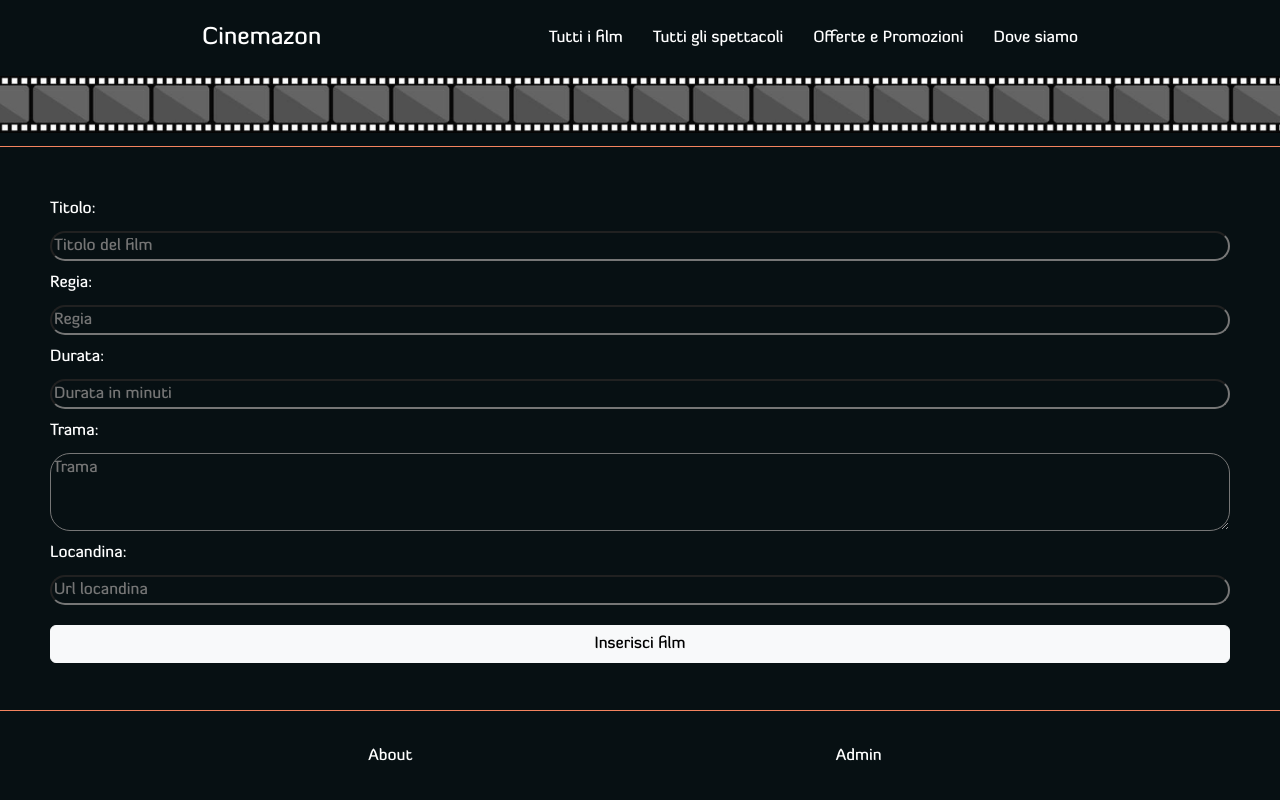
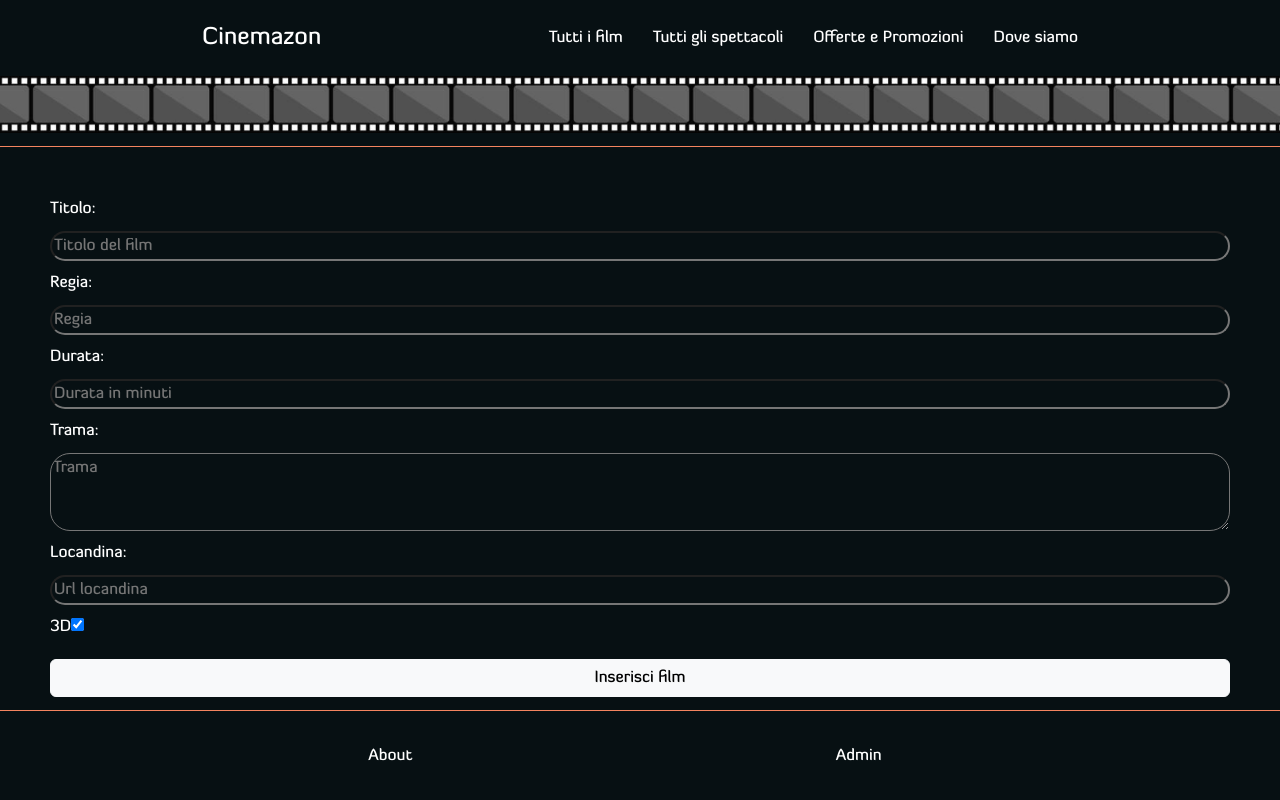
Before and after one commit to eleonora-84/CinemazonFE, a React (Vite) app: page /addmovies in a window 1280 px wide. Both pictures are taken after typing "Sample", "Sample", "5", "Sample", "Sample" into the empty fields and a click on the button "Inserisci film". Shown: the top 800 px of the page. Built offline with nearby package versions, Linux system fonts and the light colour scheme; no server answers.

Commit message:
css delete + impostazione checkbox

```diff
--- a/src/component/admin/AddMovies.jsx
+++ b/src/component/admin/AddMovies.jsx
@@ -8,6 +8,8 @@ const AddMovies = () => {
   const [duration, setDuration] = useState("");
   const [plot, setPlot] = useState("");
   const [moviePoster, setMoviePoster] = useState("");
+  const [threeD, setThreeD] = useState(false);
+  const [inserted, setInserted] = useState(false);
 
   const clearInputs = () => {
     setTitle("");
@@ -15,6 +17,11 @@ const AddMovies = () => {
     setDuration("");
     setPlot("");
     setMoviePoster("");
+  };
+
+  const handleCheck = () => {
+    setThreeD(!threeD);
+    console.log(threeD);
   };
 
   const handleAddMovie = (e) => {
@@ -25,8 +32,10 @@ const AddMovies = () => {
       duration: duration,
       plot: plot,
       moviePoster: moviePoster,
+      threeD: threeD,
     });
     clearInputs();
+    setInserted(true);
   };
 
   const addMovie = async (movie) => {
@@ -42,11 +51,14 @@ const AddMovies = () => {
   };
 
   return (
+    <div>
       <form className="addMoviesForm" onSubmit={handleAddMovie}>
         <label htmlFor="inputTitle">Titolo: </label>
         <input
           value={title}
-        onChange={(e) => setTitle(e.target.value)}
+          onChange={(e) => {
+            setTitle(e.target.value), setInserted(false);
+          }}
           type="text"
           id="inputTitle"
           placeholder="Titolo del film"
@@ -55,7 +67,9 @@ const AddMovies = () => {
         <label htmlFor="inputDirector">Regia: </label>
         <input
           value={director}
-        onChange={(e) => setDirector(e.target.value)}
+          onChange={(e) => {
+            setDirector(e.target.value), setInserted(false);
+          }}
           type="text"
           id="inputDirector"
           placeholder="Regia"
@@ -64,7 +78,9 @@ const AddMovies = () => {
         <label htmlFor="inputDuration">Durata: </label>
         <input
           value={duration}
-        onChange={(e) => setDuration(e.target.value)}
+          onChange={(e) => {
+            setDuration(e.target.value), setInserted(false);
+          }}
           type="number"
           id="inputDuration"
           placeholder="Durata in minuti"
@@ -73,7 +89,9 @@ const AddMovies = () => {
         <label htmlFor="inputPlot">Trama: </label>
         <textarea
           value={plot}
-        onChange={(e) => setPlot(e.target.value)}
+          onChange={(e) => {
+            setPlot(e.target.value), setInserted(false);
+          }}
           type="text"
           id="inputPlot"
           placeholder="Trama"
@@ -83,11 +101,23 @@ const AddMovies = () => {
         <label htmlFor="inputPoster">Locandina: </label>
         <input
           value={moviePoster}
-        onChange={(e) => setMoviePoster(e.target.value)}
+          onChange={(e) => {
+            setMoviePoster(e.target.value), setInserted(false);
+          }}
           type="text"
           id="inputMoviePoster"
           placeholder="Url locandina"
         />
+        <label htmlFor="input3D">
+          3D
+          <input
+            type="checkbox"
+            name="threeD"
+            value={threeD}
+            defaultChecked
+            onChange={handleCheck}
+          />
+        </label>
 
         {/* Mancano properties (3D, 4K, etc) */}
 
@@ -95,6 +125,8 @@ const AddMovies = () => {
           Inserisci film
         </Button>
       </form>
+      {inserted && <div className="inserted">Film inserito con successo!</div>}
+    </div>
   );
 };
 export default AddMovies;
--- a/src/component/admin/AddShows.jsx
+++ b/src/component/admin/AddShows.jsx
@@ -13,8 +13,8 @@ const AddShows = () => {
   const clearInputs = () => {
     setDay("");
     setTime("");
-    setMovie("");
-    setAuditorium("");
+    setMovie("Scegli il film");
+    setAuditorium("Scegli il film");
   };
 
   const handleAddShow = (e) => {
--- a/src/component/admin/DeleteShows.jsx
+++ b/src/component/admin/DeleteShows.jsx
@@ -45,8 +45,8 @@ const DeleteShows = () => {
   const uniqueShows = Array.from(new Set(allShows.map((s) => s.movie.title))).sort();
 
   return (
-    <div className="allShows">
-      <div className="filterByShow">
+    <div className="deleteContainer">
+      <div className="filterByShow text-center">
 
         <select
           name="allShows"
--- a/src/component/admin/admin.css
+++ b/src/component/admin/admin.css
@@ -85,8 +85,21 @@ span:hover {
   text-align: center;
   margin: 20px;
   gap: 10px;
+  display:block;
 }
 
 input, textarea{
   border-radius: 20px;
 }
+
+.deleteContainer{
+  display: flex;
+  flex-direction: column;
+  align-items: center;
+}
+
+.inserted{
+  font-family: "Diavlo";
+  text-align: center;
+  font-size: x-large;
+}
```
Lines whose indentation alone changed are shown as unchanged.
